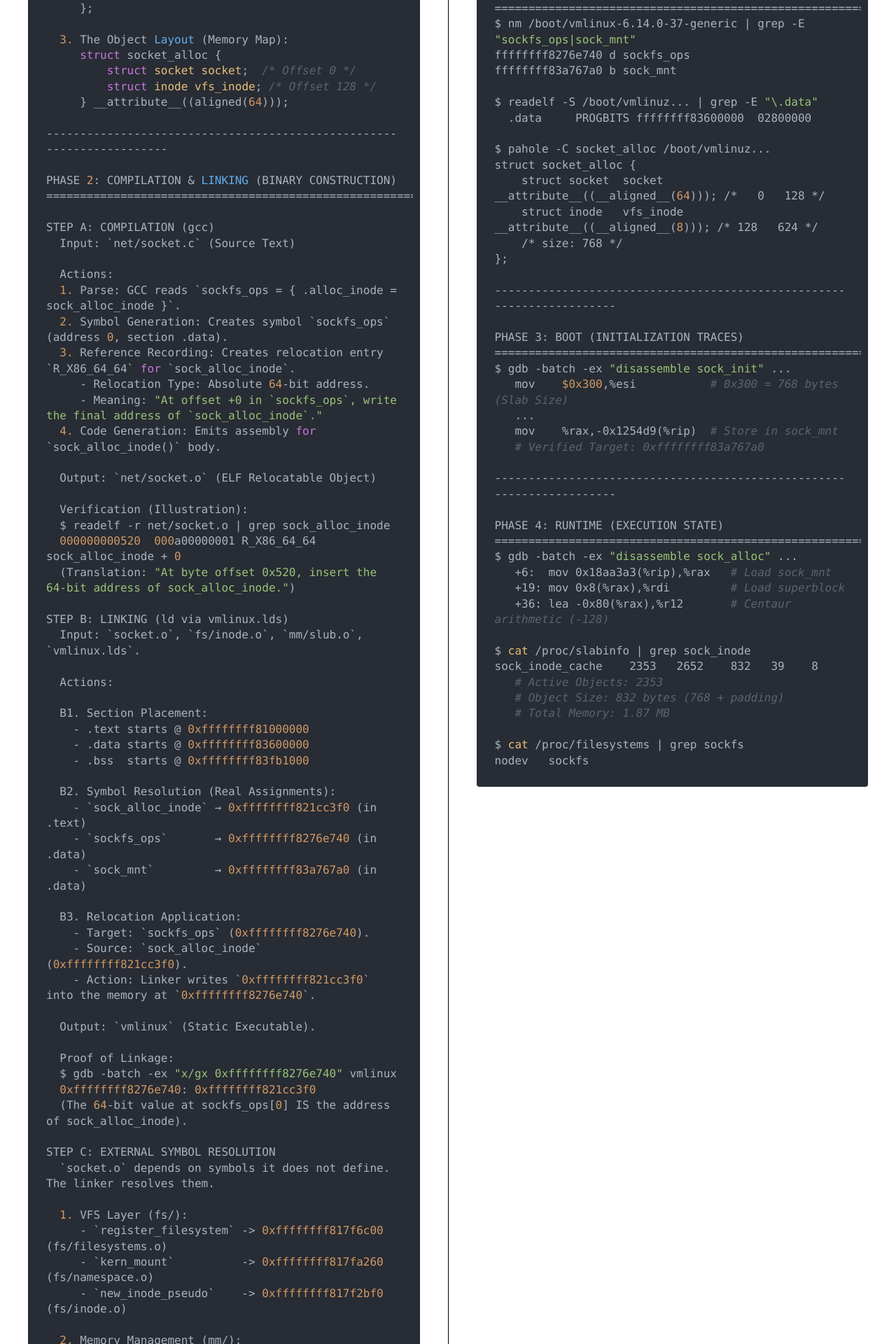
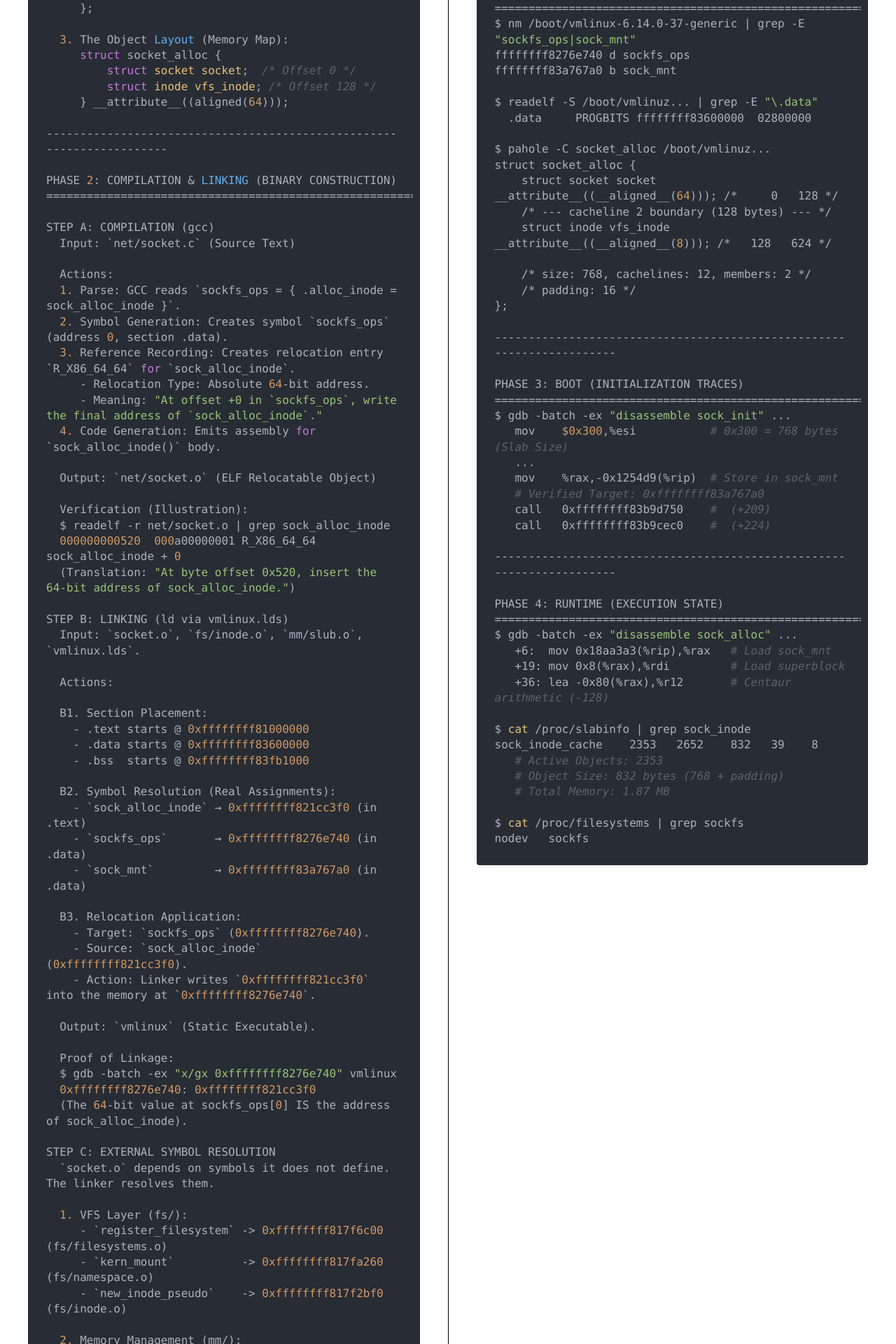
Before and after one commit to raikrahul/socket-trace-investigation, a Jekyll site: the page socket_book.html, which Jekyll copies as it is, in a window 1280 px wide. Shown: the part 625-2545 px from the top of the page at 70% size. Built offline with Jekyll 4.4.1, drawn with Linux system fonts in a browser that asks for light colours; nearby versions of some CDN libraries; some of the changed text lies outside the part shown.

Commit message:
Complete Phase 3 and Phase 4 evidence with precise addresses and Axioms

```diff
--- a/socket_book.html
+++ b/socket_book.html
@@ -217,6 +217,14 @@ EXECUTION OF sock_init():
      - Verified Address: `0xffffffff83a767a0`.
      * AXIOM (WHY?): GLOBAL STATE. When a user calls `socket()`, the kernel needs an instant reference to this virtual filesystem's root. Searching for it would be slow. Storing the pointer in a global variable allows the CPU to load it in ONE instruction (`mov rip+offset`), enabling raw speed.
 
+  4. `netfilter_init()`:
+     - Verified Address: `0xffffffff83b9d750`.
+     * AXIOM (WHY?): TRAFFIC CONTROL. The kernel needs hooks to inspect/drop/modify packets (Firewalling) before they reach the sockets. This initializes the tables (iptables/nftables) that sockets will traverse.
+
+  5. `ptp_classifier_init()`:
+     - Verified Address: `0xffffffff83b9cec0`.
+     * AXIOM (WHY?): PRECISE TIME. Financial and scientific apps need nanosecond-level packet timestamping. This initializes the BPF classifiers that tag packets with hardware timestamps at the NIC level.
+
 
 ----------------------------------------------------------------------
 
@@ -293,9 +301,12 @@ $ readelf -S /boot/vmlinuz... | grep -E "\.data"
 
 $ pahole -C socket_alloc /boot/vmlinuz...
 struct socket_alloc {
-    struct socket  socket __attribute__((__aligned__(64))); /*   0   128 */
-    struct inode   vfs_inode __attribute__((__aligned__(8))); /* 128   624 */
-    /* size: 768 */
+    struct socket socket __attribute__((__aligned__(64))); /*     0   128 */
+    /* --- cacheline 2 boundary (128 bytes) --- */
+    struct inode vfs_inode __attribute__((__aligned__(8))); /*   128   624 */
+
+    /* size: 768, cachelines: 12, members: 2 */
+    /* padding: 16 */
 };
 
 ----------------------------------------------------------------------
@@ -307,6 +318,8 @@ $ gdb -batch -ex "disassemble sock_init" ...
    ...
    mov    %rax,-0x1254d9(%rip)  # Store in sock_mnt
    # Verified Target: 0xffffffff83a767a0
+   call   0xffffffff83b9d750    # <netfilter_init> (+209)
+   call   0xffffffff83b9cec0    # <ptp_classifier_init> (+224)
 
 ----------------------------------------------------------------------
 
```
